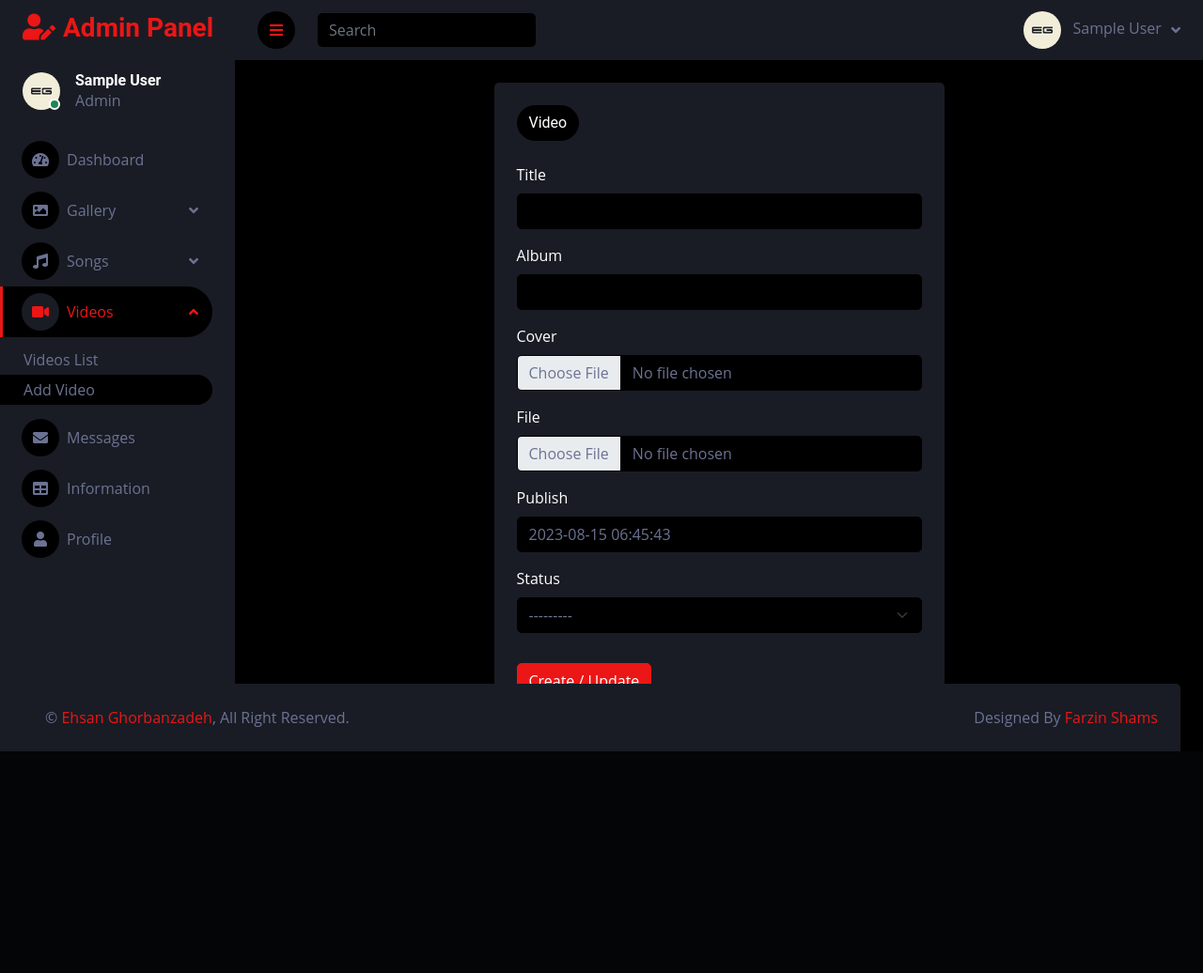
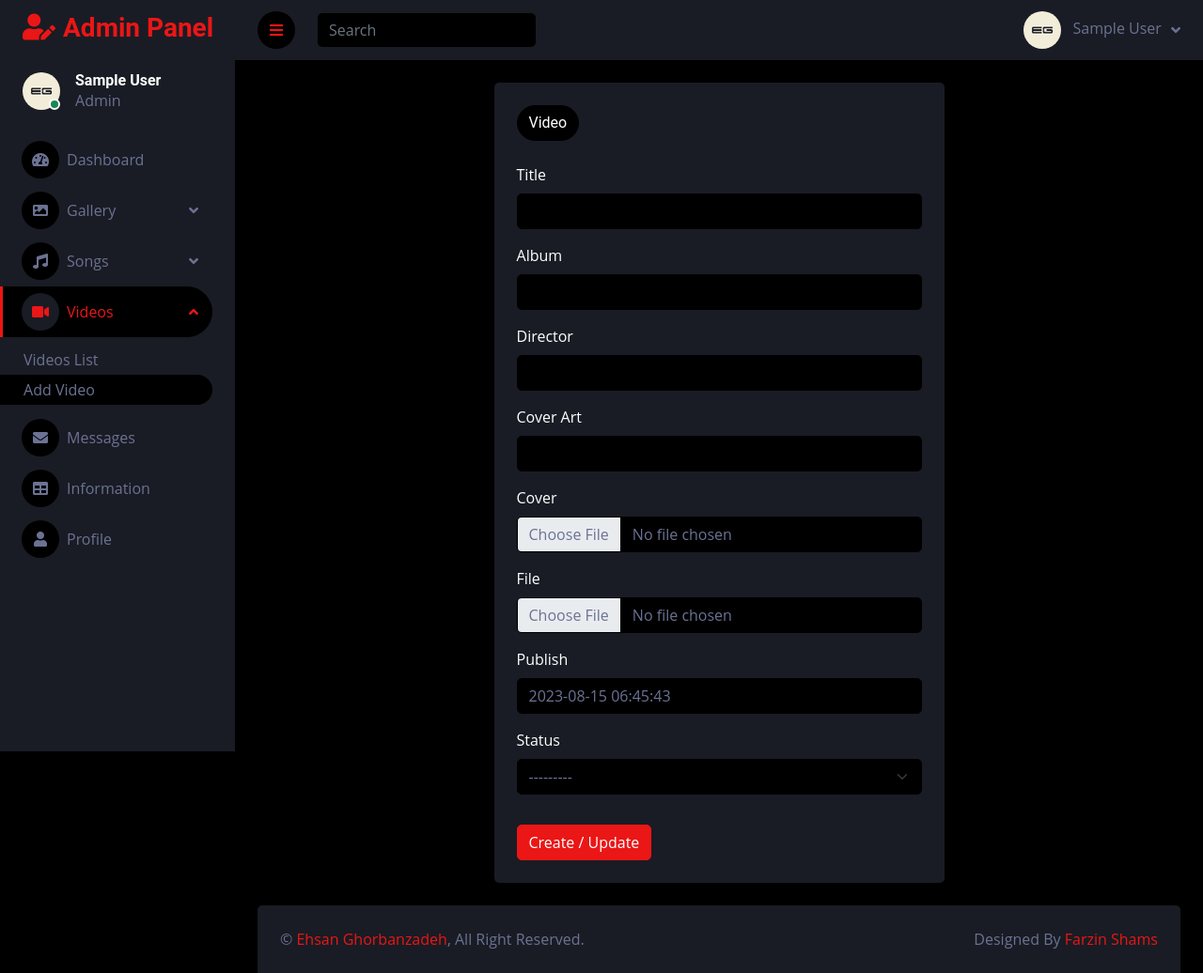
Before and after one commit to farzinsh7/EG, a Django app: page /account/video/create/ in a window 1280 px wide. Shown: the whole page at 94% size. Before the commit the page ends 800 px from the top, so only its background shows below. Run offline with Django 4.2, Linux system fonts and the light colour scheme; the visitor is signed in with stand-in values (Sample User, id 1); data comes from the database, SQL or seed files in the repository; some libraries are stand-ins or nearby versions.

Commit message:
Add some field to music and video model

```diff
--- a/Landing_page/models.py
+++ b/Landing_page/models.py
@@ -37,8 +37,11 @@ class MusicPlayer(models.Model):
         ('d', 'Draft'),
         ('p', 'Publish')
     )
-    title= models.CharField(max_length=150)
-    album= models.CharField(max_length=150)
+    title= models.CharField(max_length=200)
+    album= models.CharField(max_length=200)
+    songwriter= models.CharField(max_length=200, blank=True,null=True)
+    cover_art= models.CharField(max_length=200, blank=True,null=True)
+    arrngement= models.CharField(max_length=200, blank=True,null=True)
     image= models.ImageField(upload_to='cover', null=True)
     audio_file = models.FileField(upload_to="song", blank=True,null=True)
     publish = models.DateTimeField(default=timezone.now)
@@ -73,8 +76,10 @@ class VideoPlayer(models.Model):
         ('d', 'Draft'),
         ('p', 'Publish')
     )
-    title= models.CharField(max_length=150)
-    album= models.CharField(max_length=150)
+    title= models.CharField(max_length=200)
+    album= models.CharField(max_length=200)
+    director= models.CharField(max_length=200, blank=True,null=True)
+    cover_art= models.CharField(max_length=200, blank=True,null=True)
     image= models.ImageField(upload_to='video-cover', null=True)
     data_file = models.FileField(upload_to="video", blank=True,null=True)
     publish = models.DateTimeField(default=timezone.now)
--- a/account/templates/registration/video_create.html
+++ b/account/templates/registration/video_create.html
@@ -15,6 +15,14 @@
                     <div class="mb-3">
                         <label  class="form-label text-white">Album</label>
                         {{ form.album|attr:"type:title"|add_class:"form-control" }}
+                    </div>
+                    <div class="mb-3">
+                        <label  class="form-label text-white">Director</label>
+                        {{ form.director|attr:"type:title"|add_class:"form-control" }}
+                    </div>
+                    <div class="mb-3">
+                        <label  class="form-label text-white">Cover Art</label>
+                        {{ form.cover_art|attr:"type:title"|add_class:"form-control" }}
                     </div>
                     <div class="mb-3">
                         <label for="formFileMultiple" class="form-label text-white">Cover</label>
--- a/account/views.py
+++ b/account/views.py
@@ -97,20 +97,20 @@ class SongsList(LoginRequiredMixin, ListView):
 class SongCreate(LoginRequiredMixin, CreateView):
     model = MusicPlayer
     template_name = 'registration/song_create.html'
-    fields = ['title', 'album', 'image', 'audio_file', 'publish', 'status']
+    fields = ['title', 'album', 'songwriter', 'cover_art', 'arrngement', 'image', 'audio_file', 'publish', 'status']
 
 
 class SongUpdate(LoginRequiredMixin, UpdateView):
     template_name = 'registration/song_create.html'
     model = MusicPlayer
-    fields = ['title', 'album', 'image', 'audio_file', 'publish', 'status']
+    fields = ['title', 'album', 'songwriter', 'cover_art', 'arrngement', 'image', 'audio_file', 'publish', 'status']
 
 
 class SongDelete(LoginRequiredMixin, DeleteView):
     model = MusicPlayer
     template_name = 'registration/song_form_delete.html'
     success_url = reverse_lazy('account:songs')
-    fields = ['title', 'album', 'image', 'audio_file', 'publish', 'status']
+    fields = ['title', 'album', 'songwriter', 'cover_art', 'arrngement', 'image', 'audio_file', 'publish', 'status']
 
 
 # Videos admin Panel -------------
@@ -125,20 +125,20 @@ class VideosList(LoginRequiredMixin, ListView):
 class VideoCreate(LoginRequiredMixin, CreateView):
     model = VideoPlayer
     template_name = 'registration/video_create.html'
-    fields = ['title', 'album', 'image', 'data_file', 'publish', 'status']
+    fields = ['title', 'album', 'director', 'cover_art', 'image', 'data_file', 'publish', 'status']
 
 
 class VideoUpdate(LoginRequiredMixin, UpdateView):
     template_name = 'registration/video_create.html'
     model = VideoPlayer
-    fields = ['title', 'album', 'image', 'data_file', 'publish', 'status']
+    fields = ['title', 'album', 'director', 'cover_art', 'image', 'data_file', 'publish', 'status']
 
 
 class VideoDelete(LoginRequiredMixin, DeleteView):
     model = VideoPlayer
     template_name = 'registration/video_form_delete.html'
     success_url = reverse_lazy('account:videos')
-    fields = ['title', 'album', 'image', 'data_file', 'publish', 'status']
+    fields = ['title', 'album', 'director', 'cover_art', 'image', 'data_file', 'publish', 'status']
 
 
 # Contact admin Panel -------------
--- a/assets/account/css/style.css
+++ b/assets/account/css/style.css
@@ -287,8 +287,3 @@
     background: var(--dark);
     border-color: var(--primary);
 }
-
-.footer {
-    right: 0;
-    z-index: 5000;
-}
--- a/templates/base/account/footer.html
+++ b/templates/base/account/footer.html
@@ -1,5 +1,5 @@
 <!-- Footer Start -->
-    <div class="container-fluid footer position-fixed bottom-0 pt-4 px-4">
+    <div class="container-fluid pt-4 px-4">
         <div class="bg-secondary rounded-top p-4">
             <div class="row">
                 <div class="col-12 col-sm-6 text-center text-sm-start">
```
Also changed, not shown: account/templates/registration/song_create.html (+12 -0 lines), Landing_page/migrations/0002_musicplayer_arrngement_musicplayer_cover_art_and_more.py (added), assets/styles/style.css (line endings or trailing spaces), static-cdn/static-root/styles/style.css (line endings or trailing spaces).
